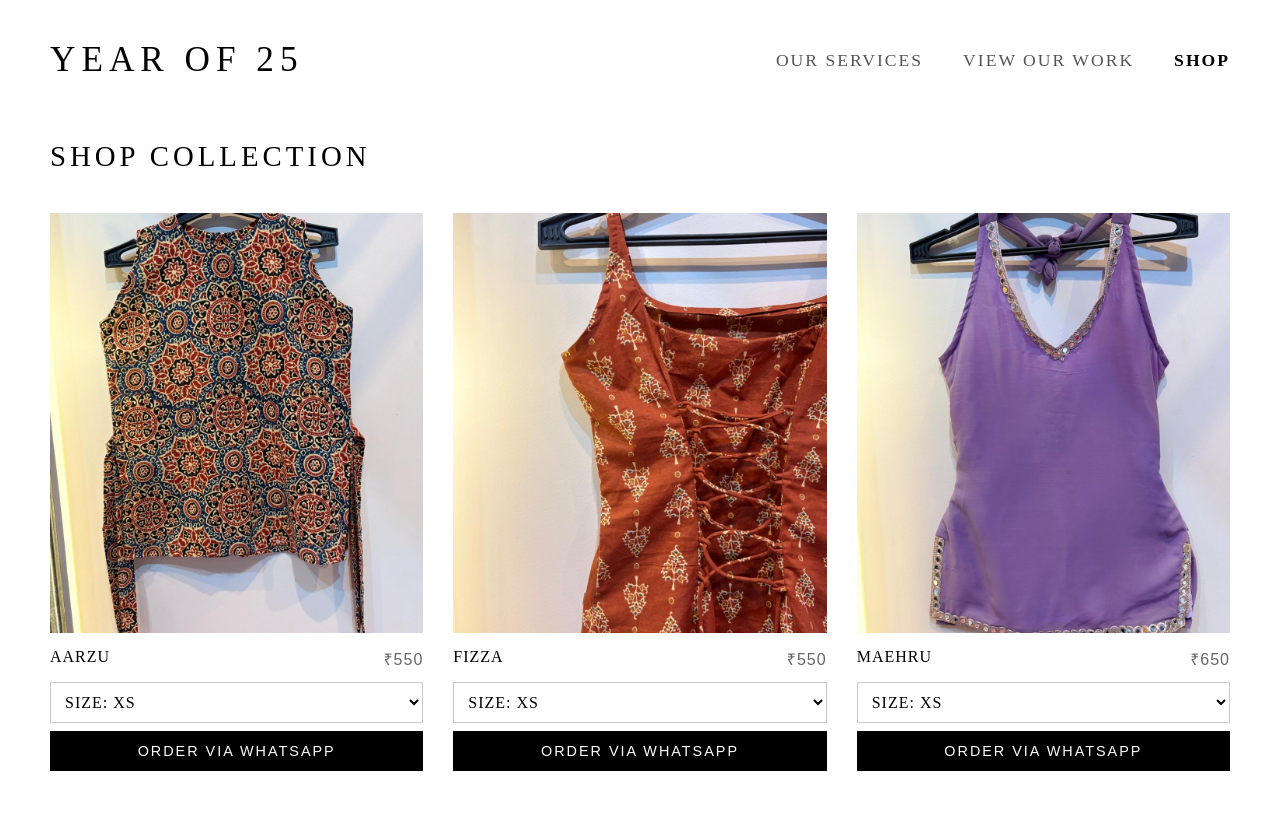
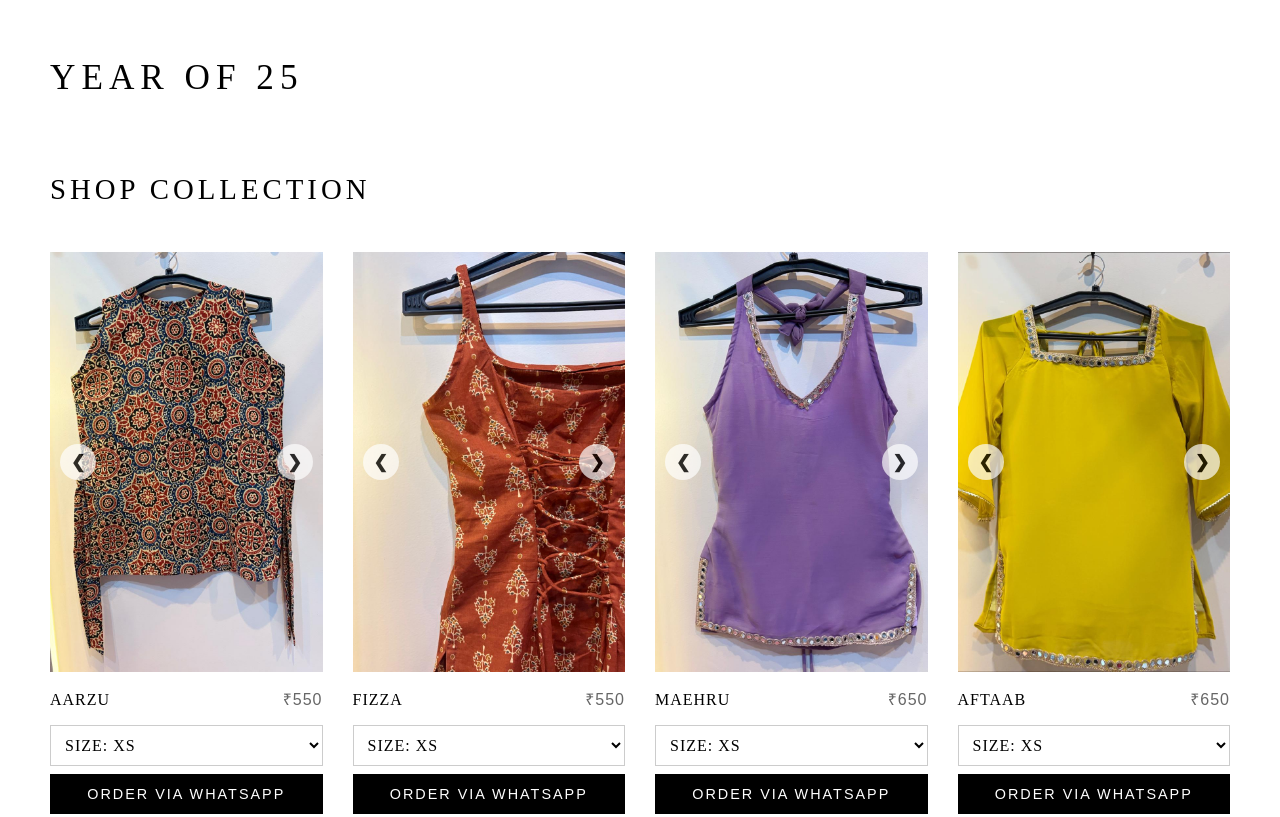
Before and after one commit to snehasmriti44-ctrl/year-of-25-website, a plain HTML site: page shop.html in a window 1280 px wide. Shown: the top 817 px of the page. Drawn offline with Linux system fonts and the light colour scheme.

Commit message:
Update shop.html

```diff
--- a/shop.html
+++ b/shop.html
@@ -16,60 +16,48 @@
             font-family: "Times New Roman", Times, serif;
             background-color: #FFFFFF;
             color: #000000;
-            padding: 40px 50px;
+            padding: clamp(15px, 4vw, 50px);
+            line-height: 1.6;
         }
 
-        /* TOP NAVIGATION STRIP */
+        /* TOP BRAND HEADER */
         .navbar {
             display: flex;
-            justify-content: space-between;
+            justify-content: flex-start;
             align-items: center;
             width: 100%;
-            margin-bottom: 60px;
+            max-width: 1200px;
+            margin: 0 auto clamp(30px, 5vw, 60px) auto;
         }
 
         .brand-name {
-            font-size: 2.2rem;
+            font-size: clamp(1.8rem, 4vw, 2.2rem);
             text-transform: uppercase;
-            letter-spacing: 6px;
+            letter-spacing: clamp(4px, 1vw, 6px);
             font-weight: normal;
             text-decoration: none;
             color: #000000;
         }
 
-        .right-links {
-            display: flex;
-            gap: 40px;
-        }
-
-        .nav-topic {
-            font-size: 1.1rem;
-            text-transform: uppercase;
-            letter-spacing: 2px;
-            cursor: pointer;
-            text-decoration: none;
-            color: #555555;
-            transition: color 0.3s;
-        }
-
-        .nav-topic:hover, .active-nav {
-            color: #000000;
-            font-weight: bold;
+        /* MAIN LAYOUT CONTAINER */
+        main {
+            max-width: 1200px;
+            margin: 0 auto;
         }
 
         /* PRODUCT GRID SECTION */
         .shop-heading {
-            font-size: 1.8rem;
+            font-size: clamp(1.4rem, 3vw, 1.8rem);
             text-transform: uppercase;
             letter-spacing: 4px;
-            margin-bottom: 40px;
+            margin-bottom: clamp(25px, 4vw, 40px);
             font-weight: normal;
         }
 
         .product-grid {
             display: grid;
-            grid-template-columns: repeat(auto-fill, minmax(280px, 1fr));
-            gap: 50px 30px;
+            grid-template-columns: repeat(auto-fill, minmax(260px, 1fr));
+            gap: clamp(30px, 4vw, 50px) clamp(20px, 3vw, 30px);
         }
 
         .product-card {
@@ -107,21 +95,21 @@
             position: absolute;
             top: 50%;
             transform: translateY(-50%);
-            background-color: rgba(255, 255, 255, 0.7);
+            background-color: rgba(255, 255, 255, 0.85);
             border: none;
             color: #000000;
-            width: 32px;
-            height: 32px;
+            width: 36px;
+            height: 36px;
             border-radius: 50%;
             cursor: pointer;
             display: flex;
             align-items: center;
             justify-content: center;
-            font-size: 1rem;
+            font-size: 1.1rem;
             font-weight: bold;
             z-index: 2;
             transition: background-color 0.3s, opacity 0.3s;
-            opacity: 0; /* Hidden by default, appears on hover */
+            opacity: 0.8; /* Slightly visible on mobile, fully visible on hover */
         }
 
         .product-image-wrapper:hover .carousel-arrow {
@@ -129,7 +117,7 @@
         }
 
         .carousel-arrow:hover {
-            background-color: rgba(255, 255, 255, 0.95);
+            background-color: rgba(255, 255, 255, 1);
         }
 
         .arrow-left {
@@ -193,20 +181,34 @@
             background-color: #111111;
             opacity: 0.9;
         }
+
+        /* RESPONSIVE OVERRIDES */
+        @media (max-width: 768px) {
+            .navbar {
+                justify-content: center;
+                text-align: center;
+            }
+
+            .shop-heading {
+                text-align: center;
+            }
+
+            .product-image-wrapper {
+                height: 380px;
+            }
+
+            .carousel-arrow {
+                opacity: 1; /* Keep visible on touch screens */
+            }
+        }
     </style>
 </head>
 <body>
 
-    <!-- TOP NAV STRIP -->
-    <nav class="navbar">
+    <!-- TOP BRAND HEADER -->
+    <header class="navbar">
         <a href="index.html" class="brand-name">Year of 25</a>
-
-        <div class="right-links">
-            <a href="services.html" class="nav-topic">Our Services</a>
-            <a href="view-our-work.html" class="nav-topic">View Our Work</a>
-            <a href="shop.html" class="nav-topic active-nav">Shop</a>
-        </div>
-    </nav>
+    </header>
 
     <!-- CONTENT -->
     <main>
```
